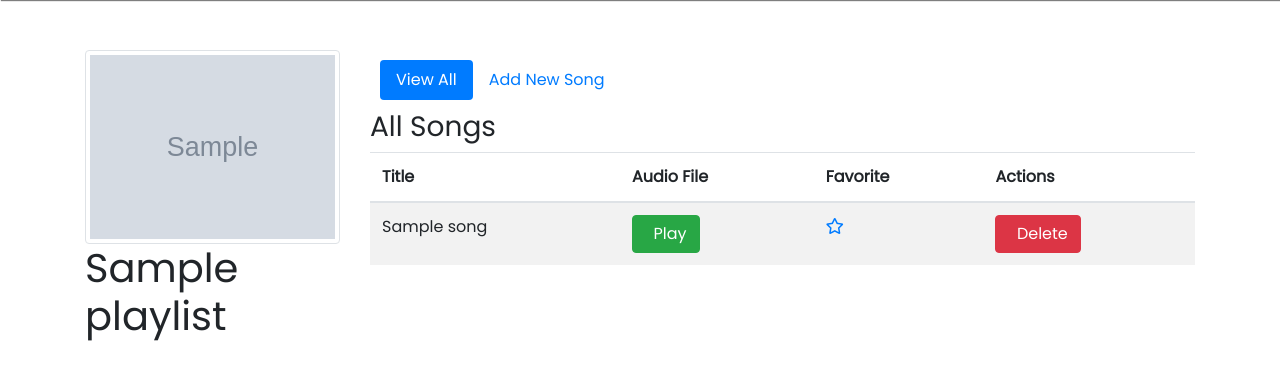
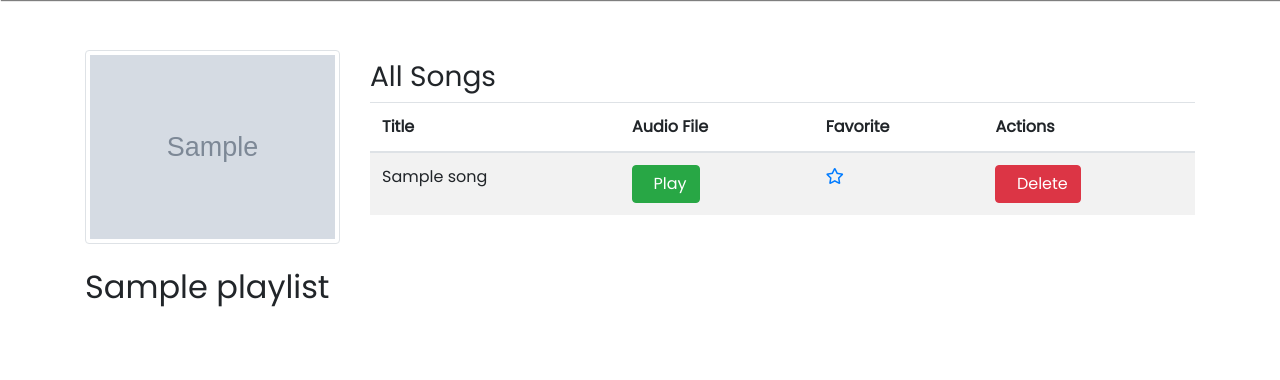
Before and after one commit to darshandv/Music-Management-System, a Django app: template apps/management/templates/management/playlist_detail.html in a window 1280 px wide. Shown: the part 50-430 px from the top of the page. Run offline with Django 3.2, Linux system fonts and the light colour scheme; the template is opened without the code that fills it: most values are stand-ins (such as "Sample title", 1, 10 or a date in 2020); grey boxes marked "Sample" are stand-in pictures; parts of the project's set-up code (start-up, migrations or seed data) failed here and were passed over; some libraries are stand-ins or nearby versions.

Commit message:
Safe commit

```diff
--- a/apps/management/templates/management/all_albums.html
+++ b/apps/management/templates/management/all_albums.html
@@ -20,6 +20,11 @@
 </style>
 <div id="background">
 <div class="container" id="foreground">
+        <div class="row align-middle">
+                <div class="" style=" margin:auto;margin-top:30px;">
+                    <h1><strong><strong>Albums</strong></strong></h1>
+                </div>
+            </div>
     <div class="row">
 
             {% if albums %}
--- a/apps/management/templates/management/playlist_detail.html
+++ b/apps/management/templates/management/playlist_detail.html
@@ -18,7 +18,8 @@
                             <h4>No image to display</h3>
                         {% endif %}
                     </a>
-                    <h1>{{ playlist.title }} </h1>
+                    <br><br>
+                    <h2 class="shadow">{{ playlist.title }} </h2>
                 </div>
             </div>
         </div>
@@ -28,13 +29,13 @@
 
 
 
-            <ul class="nav nav-pills" style="margin: 10px;">
-              <li class="nav-item">
-                <a class="nav-link active" href="#">View All</a>
-              </li>
-              <li class="nav-item">
+            <ul class="nav nav-pills" style="margin: 5px;">
+              <!-- <li class="nav-item">
+                <a class="btn btn-outline-primary " href="#">View All</a>
+              </li> -->
+              <!-- <li class="nav-item">
                 <a class="nav-link" href="#">Add New Song</a>
-              </li>
+              </li> -->
 
             </ul>
 
```
Also changed, not shown: apps/management/templates/management/user_home.html (+7 -3 lines).
